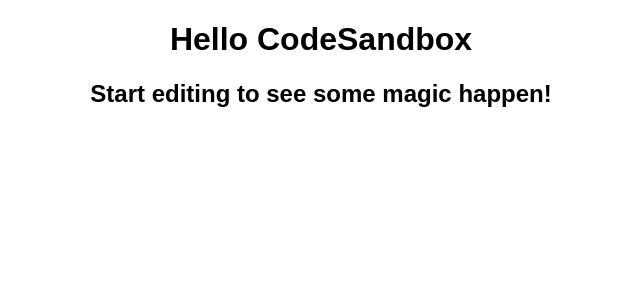
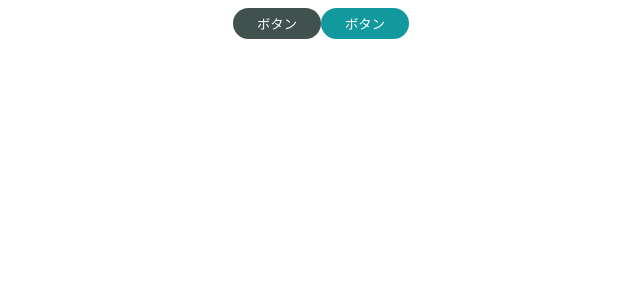
Before and after one commit to piyoraik/Atomic-Design, a React (Create React App) app: page / in a window 1280 px wide. Shown: the top 300 px of the page, without its empty margins (319-959 px from the left). Built offline with nearby package versions, Linux system fonts and the light colour scheme.

Commit message:
27. Atomの作成

```diff
--- a/src/App.js
+++ b/src/App.js
@@ -1,10 +1,12 @@
+import { PrimaryButton } from "./components/atom/button/PrimaryButton";
+import { SecondaryButton } from "./components/atom/button/SecondaryButton";
 import "./styles.css";
 
 export default function App() {
   return (
     <div className="App">
-      <h1>Hello CodeSandbox</h1>
-      <h2>Start editing to see some magic happen!</h2>
+      <PrimaryButton>ボタン</PrimaryButton>
+      <SecondaryButton>ボタン</SecondaryButton>
     </div>
   );
 }
--- /dev/null
+++ b/src/components/atom/button/BaseButton.jsx
@@ -0,0 +1,13 @@
+import styled from "styled-components";
+
+export const BaseButton = styled.button`
+  color: #fff;
+  padding: 6px 24px;
+  border: none;
+  outline: none;
+  border-radius: 9999px;
+  &:hover {
+    cursor: pointer;
+    opacity: 0.8;
+  }
+`;
--- /dev/null
+++ b/src/components/atom/button/PrimaryButton.jsx
@@ -0,0 +1,11 @@
+import styled from "styled-components";
+import { BaseButton } from "./BaseButton";
+
+export const PrimaryButton = (props) => {
+  const { children } = props;
+  return <SButton>{children}</SButton>;
+};
+
+const SButton = styled(BaseButton)`
+  background-color: #40514e;
+`;
--- /dev/null
+++ b/src/components/atom/button/SecondaryButton.jsx
@@ -0,0 +1,11 @@
+import styled from "styled-components";
+import { BaseButton } from "./BaseButton";
+
+export const SecondaryButton = (props) => {
+  const { children } = props;
+  return <SButton>{children}</SButton>;
+};
+
+const SButton = styled(BaseButton)`
+  background-color: #11999e;
+`;
```
